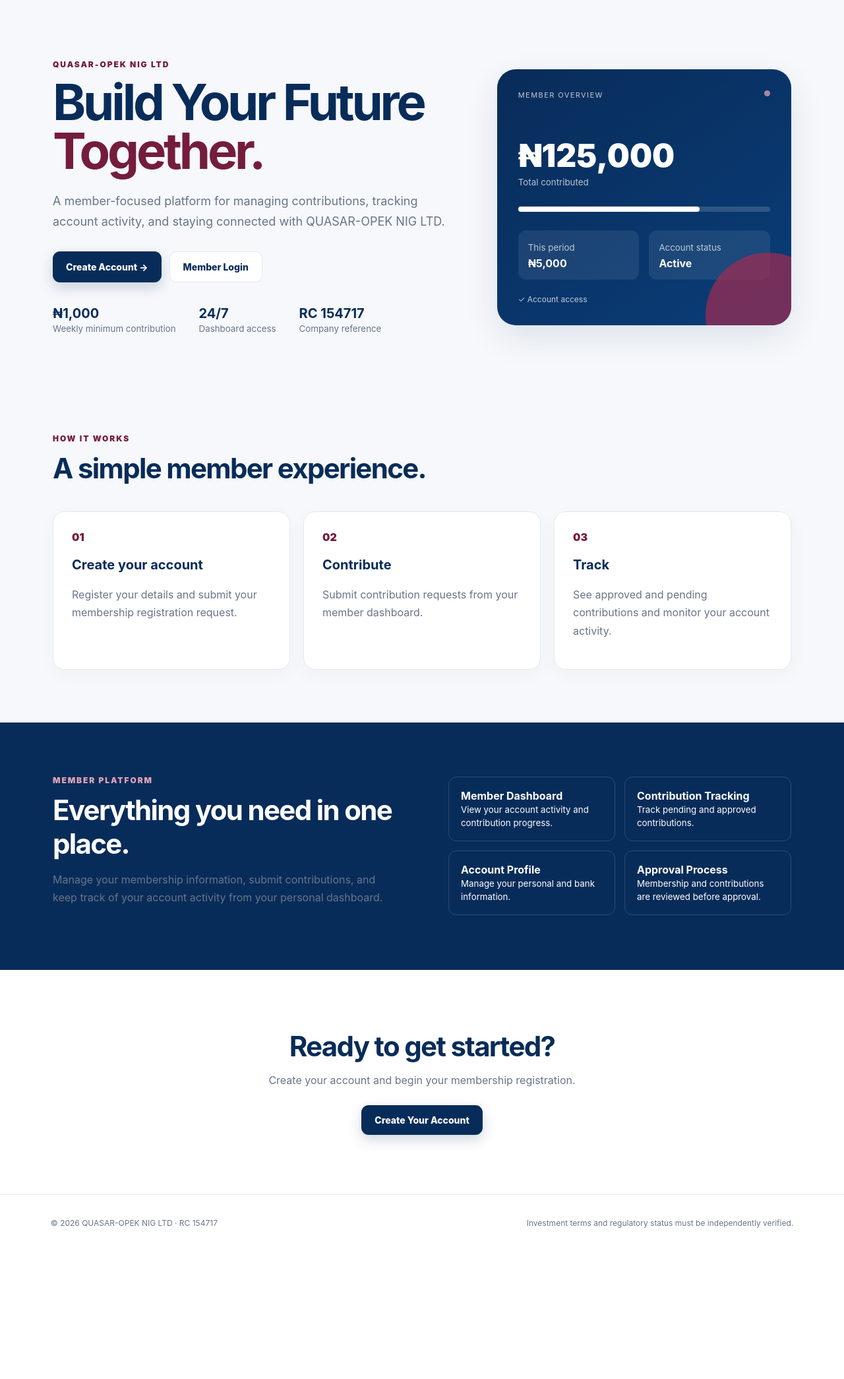
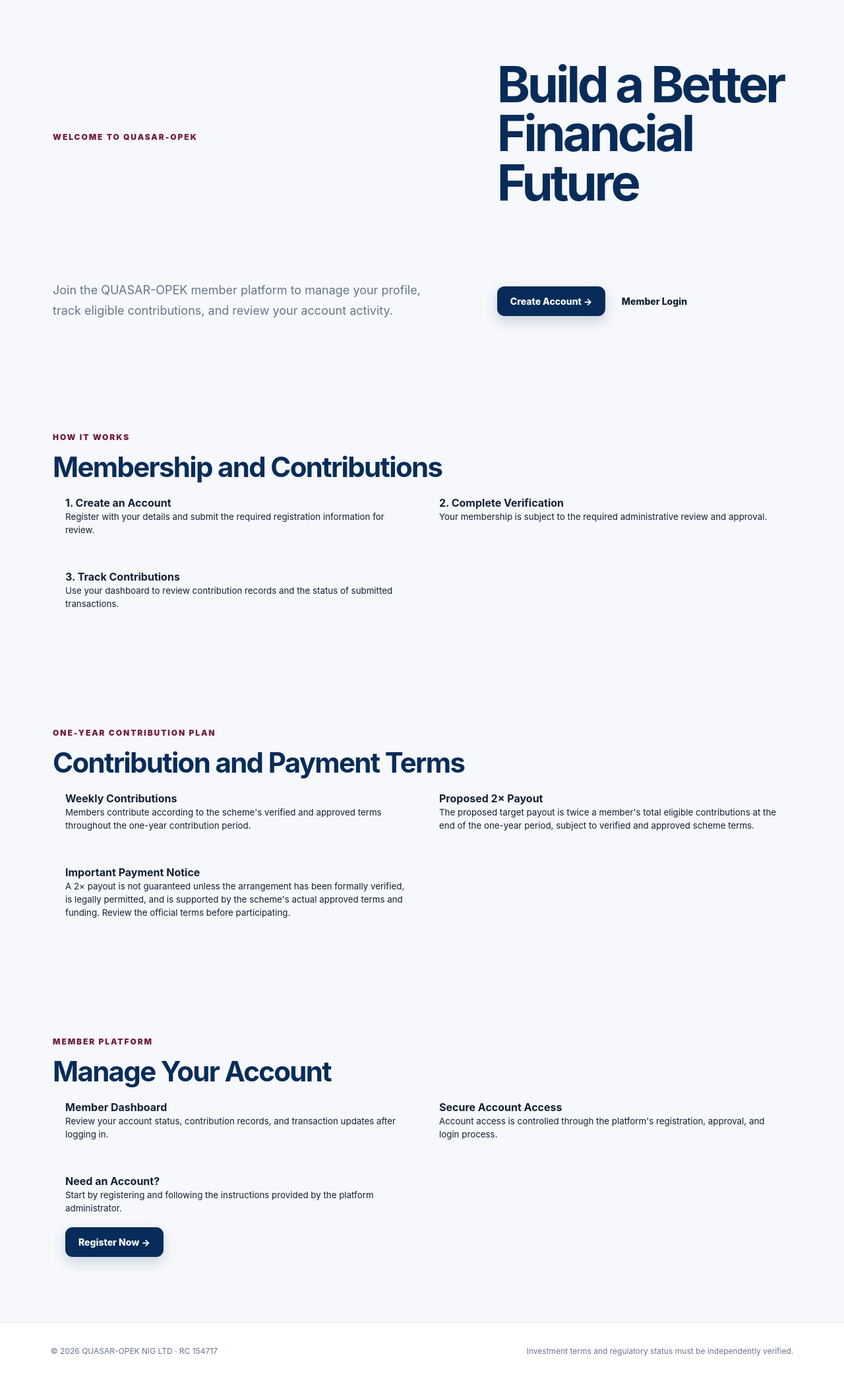
Before and after one commit to ayobamiadeluka/quasar-opek, a FastAPI app: page / in a window 1280 px wide. Shown: the part 76-2166 px from the top of the page at 66% size. Before the commit the page ends 1937 px from the top, so only its background shows below. Run offline with FastAPI, Linux system fonts and the light colour scheme; some libraries are stand-ins or nearby versions.

Commit message:
Update QUASAR-OPEK homepage and payment terms

```diff
--- a/templates/index.html
+++ b/templates/index.html
@@ -1,225 +1,144 @@
+
 {% extends "base.html" %}
-
-{% block title %}QUASAR-OPEK NIG LTD{% endblock %}
 
 {% block content %}
 
 <section class="hero">
+    <div class="eyebrow">WELCOME TO QUASAR-OPEK</div>
 
-    <div>
-        <div class="eyebrow">QUASAR-OPEK NIG LTD</div>
-
-        <h1>
-            Build Your Future
-            <span>Together.</span>
-        </h1>
+    <h1>Build a Better Financial Future</h1>
 
     <p>
-            A member-focused platform for managing contributions,
-            tracking account activity, and staying connected with
-            QUASAR-OPEK NIG LTD.
+        Join the QUASAR-OPEK member platform to manage your profile,
+        track eligible contributions, and review your account activity.
     </p>
 
-        <div class="actions">
+    <div class="hero-actions">
         <a class="btn primary" href="/register">Create Account →</a>
-            <a class="btn ghost" href="/login">Member Login</a>
+        <a class="btn secondary" href="/login">Member Login</a>
+    </div>
+</section>
+
+<section class="section">
+    <div class="section-head">
+        <div>
+            <div class="eyebrow">HOW IT WORKS</div>
+            <h2>Membership and Contributions</h2>
+        </div>
     </div>
 
-        <div class="trust-row">
-
+    <div class="feature-list">
         <div>
-                <b>₦1,000</b>
-                <small>Weekly minimum contribution</small>
+            <strong>1. Create an Account</strong>
+            <br>
+            <small>
+                Register with your details and submit the required
+                registration information for review.
+            </small>
         </div>
 
         <div>
-                <b>24/7</b>
-                <small>Dashboard access</small>
+            <strong>2. Complete Verification</strong>
+            <br>
+            <small>
+                Your membership is subject to the required
+                administrative review and approval.
+            </small>
         </div>
 
         <div>
-                <b>RC 154717</b>
-                <small>Company reference</small>
+            <strong>3. Track Contributions</strong>
+            <br>
+            <small>
+                Use your dashboard to review contribution records
+                and the status of submitted transactions.
+            </small>
         </div>
+    </div>
+</section>
 
+<section class="section">
+    <div class="section-head">
+        <div>
+            <div class="eyebrow">ONE-YEAR CONTRIBUTION PLAN</div>
+            <h2>Contribution and Payment Terms</h2>
         </div>
     </div>
 
-    <div class="hero-card">
-
-        <div class="card-top">
-            <span>MEMBER OVERVIEW</span>
-            <span class="dot"></span>
-        </div>
-
-        <div class="big-number">₦125,000</div>
-
-        <small>Total contributed</small>
-
-        <div class="progress">
-            <span style="width:72%"></span>
-        </div>
-
-        <div class="mini-grid">
-
+    <div class="feature-list">
         <div>
-                <small>This period</small>
-                <b>₦5,000</b>
+            <strong>Weekly Contributions</strong>
+            <br>
+            <small>
+                Members contribute according to the scheme's
+                verified and approved terms throughout the
+                one-year contribution period.
+            </small>
         </div>
 
         <div>
-                <small>Account status</small>
-                <b>Active</b>
+            <strong>Proposed 2× Payout</strong>
+            <br>
+            <small>
+                The proposed target payout is twice a member's
+                total eligible contributions at the end of the
+                one-year period, subject to verified and
+                approved scheme terms.
+            </small>
         </div>
 
+        <div>
+            <strong>Important Payment Notice</strong>
+            <br>
+            <small>
+                A 2× payout is not guaranteed unless the
+                arrangement has been formally verified, is
+                legally permitted, and is supported by the
+                scheme's actual approved terms and funding.
+                Review the official terms before participating.
+            </small>
+        </div>
+    </div>
+</section>
+
+<section class="section">
+    <div class="section-head">
+        <div>
+            <div class="eyebrow">MEMBER PLATFORM</div>
+            <h2>Manage Your Account</h2>
+        </div>
     </div>
 
-        <div class="secure">
-            ✓ Account access
-        </div>
-
-    </div>
-
-</section>
-
-
-<section class="section">
-
-    <div class="section-head">
-
-        <div>
-            <div class="eyebrow">HOW IT WORKS</div>
-
-            <h2>A simple member experience.</h2>
-        </div>
-
-    </div>
-
-    <div class="steps">
-
-        <article>
-
-            <i>01</i>
-
-            <h3>Create your account</h3>
-
-            <p>
-                Register your details and submit your
-                membership registration request.
-            </p>
-
-        </article>
-
-
-        <article>
-
-            <i>02</i>
-
-            <h3>Contribute</h3>
-
-            <p>
-                Submit contribution requests from
-                your member dashboard.
-            </p>
-
-        </article>
-
-
-        <article>
-
-            <i>03</i>
-
-            <h3>Track</h3>
-
-            <p>
-                See approved and pending contributions
-                and monitor your account activity.
-            </p>
-
-        </article>
-
-    </div>
-
-</section>
-
-
-<section class="section dark">
-
-    <div class="split">
-
-        <div>
-
-            <div class="eyebrow">
-                MEMBER PLATFORM
-            </div>
-
-            <h2>
-                Everything you need in one place.
-            </h2>
-
-            <p>
-                Manage your membership information,
-                submit contributions, and keep track
-                of your account activity from your
-                personal dashboard.
-            </p>
-
-        </div>
-
-
     <div class="feature-list">
-
         <div>
             <strong>Member Dashboard</strong>
             <br>
             <small>
-                    View your account activity and contribution progress.
+                Review your account status, contribution records,
+                and transaction updates after logging in.
             </small>
         </div>
 
         <div>
-                <strong>Contribution Tracking</strong>
+            <strong>Secure Account Access</strong>
             <br>
             <small>
-                    Track pending and approved contributions.
+                Account access is controlled through the
+                platform's registration, approval, and login process.
             </small>
         </div>
 
         <div>
-                <strong>Account Profile</strong>
+            <strong>Need an Account?</strong>
             <br>
             <small>
-                    Manage your personal and bank information.
+                Start by registering and following the instructions
+                provided by the platform administrator.
             </small>
+            <br><br>
+            <a class="btn primary" href="/register">Register Now →</a>
         </div>
-
-            <div>
-                <strong>Approval Process</strong>
-                <br>
-                <small>
-                    Membership and contributions are reviewed before approval.
-                </small>
     </div>
-
-        </div>
-
-    </div>
-
-</section>
-
-
-<section class="cta">
-
-    <h2>Ready to get started?</h2>
-
-    <p>
-        Create your account and begin your membership registration.
-    </p>
-
-    <a class="btn primary" href="/register">
-        Create Your Account
-    </a>
-
 </section>
 
 {% endblock %}
```
Lines whose indentation alone changed are shown as unchanged.
